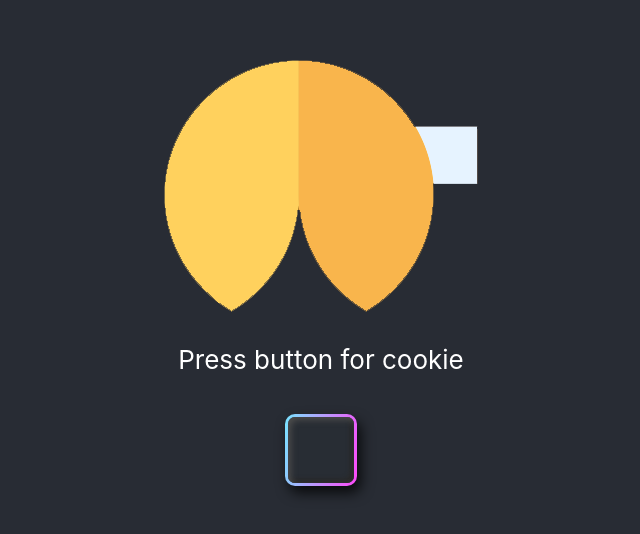
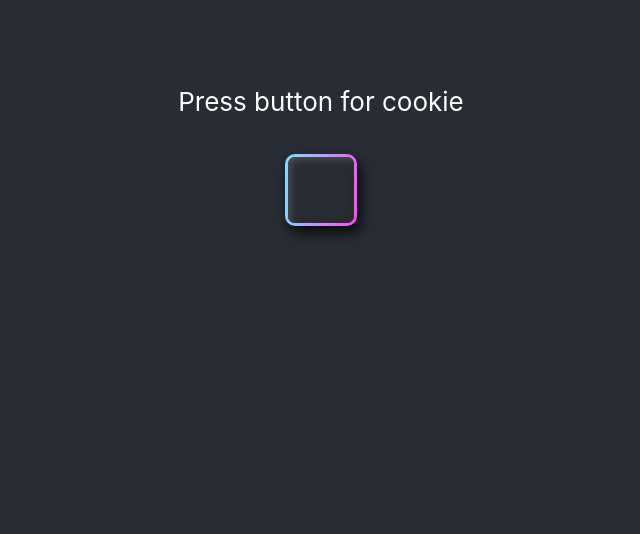
Before and after one commit to jdvolk/fortune-cookies, a React (Create React App) app: page / in a window 1280 px wide. Shown: the part 140-674 px from the top of the page, without its empty margins (319-959 px from the left). Built offline with nearby package versions, Linux system fonts and the light colour scheme.

Commit message:
finished logic with cookie animation and paper visibility

```diff
--- a/src/App/App.css
+++ b/src/App/App.css
@@ -1,5 +1,6 @@
 .App {
   text-align: center;
+  overflow-x: hidden;
 }
 
 .button {
@@ -25,7 +26,9 @@
   color: white;
   box-shadow: inset 4px 7px 13px 0px #000000c2, inset -4px -2px 13px 0px #000000c2, 4px 7px 13px 0px #000000c2;
 }
-
+.Hidden {
+  visibility: hidden
+}
 
 /* button.button {
   border-radius: 100rem;
--- a/src/App/App.js
+++ b/src/App/App.js
@@ -5,7 +5,8 @@ import { render } from '@testing-library/react';
 import {getOneCookie} from '../ApiCalls';
 import { CookiePaper } from '../CookiePaper/CookiePaper';
 import { Cookie } from '../Cookie/Cookie';
-import { NavBar } from '../NavBar/NavBar'
+import { NavBar } from '../NavBar/NavBar';
+import { classNames } from 'classnames'
 
 export class App extends Component {
   constructor() {
@@ -14,25 +15,33 @@ export class App extends Component {
       cookies: [],
       isClicked: false,
       isOpen: false,
+      isCookieHidden: true
     }
   }
-
-  // componentDidMount = () => {
-  //   this.fetchOneCookie()
-  // }
 
   fetchOneCookie = async  () => {
     const cookie = await getOneCookie();
     this.setState({ cookies: [...cookie, ...this.state.cookies]})
     this.setState({isClicked: false})
     this.setState({isOpen: false})
+    this.setState({isCookieHidden: false})
   }
-  handleFortuneClick = () => {
+
+  handlePaperClick = () => {
     this.setState({isClicked: !this.state.isClicked})
   }
-  handleNavOpen = () => {
 
+  // handleNavOpen = () => {
+
+  // }
+  handleCookieOpen = () => {
+    this.setState({isOpen: !this.state.isOpen});
+    // this.setState({isCookieHidden: !this.state.isCookieHidden});
   }
+  handleCookieUnmount = () => {
+    this.setState({isCookieHidden: !this.state.isCookieHidden});
+  }
+
   render() {
     return (
       <div className="App">
@@ -40,15 +49,23 @@ export class App extends Component {
          {/* <NavBar
            isOpen={this.state.isOpen}
          /> */}
-          <section className="Main-page">
-            <section className="Cookie-container">
+          <section className='Main-page'>
+            <section className='Cookie-container'>
+            {!this.state.isCookieHidden &&
               <Cookie
                 isOpen={this.state.isOpen}
+                classNames={this.state.classNames}
+                isCookieHidden={this.state.isCookieHidden}
+                handleCookieOpen={this.handleCookieOpen}
+                handleCookieUnmount={this.handleCookieUnmount}
+                // onAnimationEnd={this.onAnimationEnd}
               />
+            }
               <CookiePaper
                 cookies={this.state.cookies}
-                handleFortuneClick={this.handleFortuneClick}
+                handlePaperClick={this.handlePaperClick}
                 isClicked={this.state.isClicked}
+                isOpen={this.state.isOpen}
               />
             </section>
             <button
--- a/src/Cookie/Cookie.css
+++ b/src/Cookie/Cookie.css
@@ -1,11 +1,18 @@
-.WholeCookie {
+.WholeCookieHidden {
+	margin-left: 35px;
+	visibility: hidden;
+}
 
+.WholeCookieAnimation {
+	margin-left: 35px;
+	animation: popIn .7s ease-in forwards;
 }
 
 .LeftCookieAnimation{
 	transform: rotate(25deg);
 	transform-origin: top right;
-  animation: breakLeft 1s ease-in forwards;
+	animation: breakLeft 1s ease-in forwards;
+
 }
 
 
@@ -48,3 +55,15 @@
 		transform: translateX(14em) rotate(-25deg);
 	}
 }
+
+@keyframes popIn {
+	from {
+		transform: scale(0);
+	}
+	75% {
+		transform: scale(1.1);
+	}
+	to {
+		transform: scale(1);
+	}
+}
--- a/src/Cookie/Cookie.js
+++ b/src/Cookie/Cookie.js
@@ -5,53 +5,63 @@ import LeftCookie from '../Assets/cookie-left.png'
 import RightCookie from '../Assets/cookie-right.png'
 
 export class Cookie extends Component {
-  constructor() {
-    super()
+  constructor(props) {
+    super(props)
     this.state = {
       animationFinished: false,
-      classNames: ""
+      classNames: "",
+      isClicked: false
     }
   }
 
+  handleClick = () => {
+    this.setState({isClicked: !this.state.isClicked});
+    this.props.handleCookieOpen();
+  }
 
   startStopAnimation = () => {
     const { classNames } = this.state;
     this.setState({ classNames: classNames ? "" : "Animation" });
+
+    this.props.handleCookieOpen();
   };
 
-  onAnimationStart = () => {
-    this.setState({
-      animationFinished: false,
-    });
-  };
+  // onAnimationStart = () => {
+  //   this.setState({
+  //     animationFinished: false,
+  //   });
+  // };
 
-  onAnimationEnd = () => {
-    this.setState({
-      animationFinished: true,
-    });
-  };
+  // onAnimationEnd = () => {
+  //   console.log("bruh")
+  //   this.setState({
+  //     animationFinished: true,
+  //   });
+  // };
 
 
   // const [breakLeft, setBreakLeft, breakRight, setBreakRight] = React.useSate(0)
 
   render() {
+
     // const { animationFinished } = this.state;
     return (
       <section
-        className="WholeCookie"
-        onClick={this.startStopAnimation}
+        className={this.props.isCookieHidden? "WholeCookieHidden" : "WholeCookieAnimation"}
+        // onAnimationEnd={() => this.onAnimationEnd}
+        onClick={this.handleClick}
       >
         <img
-          className={`LeftCookie${this.state.classNames}`}
+          className={this.state.isClicked? 'LeftCookieAnimation' : 'LeftCookie'}
           src={LeftCookie}
-          onAnimationStart={() => this.onAnimationStart}
-          onAnimationEnd={() => this.onAnimationEnd}
+          // onAnimationStart={() => this.onAnimationStart}
+          // onAnimationEnd={() => this.onAnimationEnd}
         />
         <img
-          className={`RightCookie${this.state.classNames}`}
+          className={this.state.isClicked? 'RightCookieAnimation' : 'RightCookie'}
           src={RightCookie}
-          onAnimationStart={() => this.onAnimationStart}
-          onAnimationEnd={() => this.onAnimationEnd}
+          // onAnimationStart={() => this.onAnimationStart}
+          onAnimationEnd={this.props.handleCookieUnmount}
         />
       </section>
     )
--- a/src/CookiePaper/CookiePaper.css
+++ b/src/CookiePaper/CookiePaper.css
@@ -0,0 +1,4 @@
+.hidden {
+  display: none;
+
+}
--- a/src/CookiePaper/CookiePaper.js
+++ b/src/CookiePaper/CookiePaper.js
@@ -14,8 +14,8 @@ export const CookiePaper = (props) => {
     console.log(fortuneCookie.fortune.message)
     return (
       <button
-        className="cookie-paper"
-        onClick={props.handleFortuneClick}
+        className={props.isOpen ? "cookie-paper" : "hidden"}
+        onClick={props.handlePaperClick}
       >
         <section className="Cookie">
           <section className="Fortune">
@@ -34,7 +34,7 @@ export const CookiePaper = (props) => {
     return (
     <button
       className="cookie-paper"
-      onClick={props.handleFortuneClick}
+      onClick={props.handlePaperClick}
     >
       <section>
           <section className="Lesson">
```
